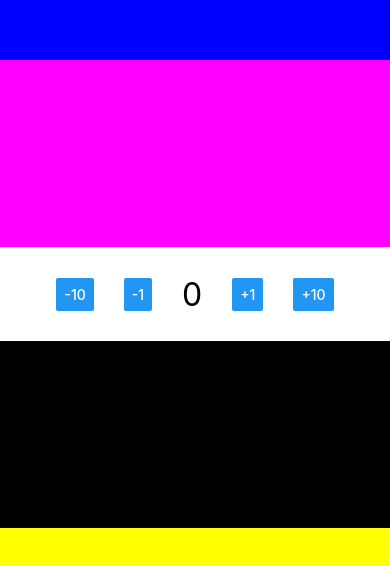
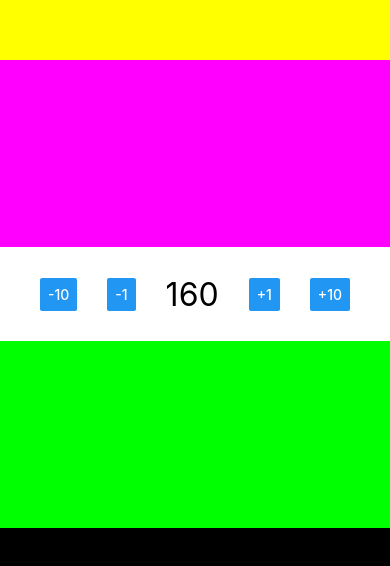
Before and after one commit to SteellgoldStock/reactnatviuha, a React Native app: screen / in a window 390 px wide. Shown: the part 128-694 px from the top of the page. Built offline with nearby package versions, Linux system fonts and the light colour scheme.

Commit message:
chore: add .gitignore file to exclude node_modules and .expo directories fix(App.js): change initial state of num from 0 to 160 to reflect new requirements

```diff
--- a/App.js
+++ b/App.js
@@ -4,7 +4,7 @@ import { useEffect, useState } from 'react'
 export default function App() {
   const [colors, setColors] = useState(['#FF0000', '#00FF00', '#0000FF', '#FFFF00', '#FF00FF', '#00FFFF', '#000000' ])
 
-  const [num, setNum] = useState(0)
+  const [num, setNum] = useState(160)
 
   useEffect(() => {
     const interval = setInterval(() => {
```
Also changed, not shown: 1 other file (tests, documents, lock files or other folders).
